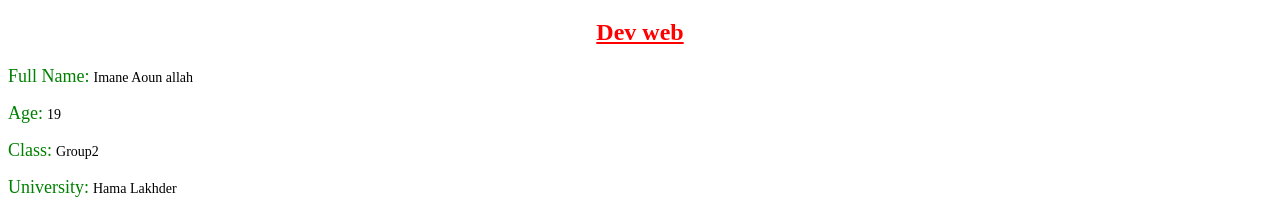
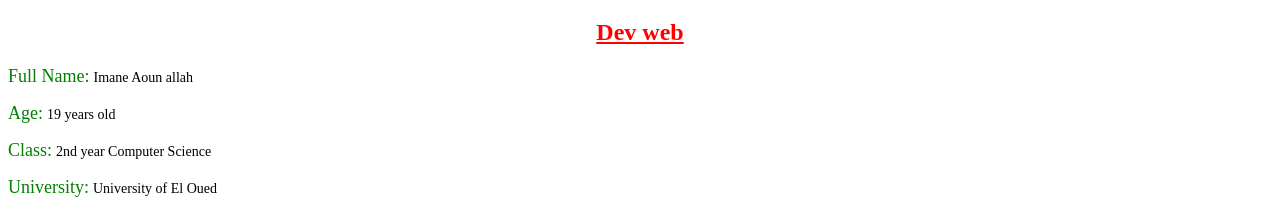
Before and after one commit to imanaounallah/lab1-index.html, a plain HTML site: page index.html in a window 1280 px wide. Shown: the part 61-272 px from the top of the page. Drawn offline with Linux system fonts and the light colour scheme.

Commit message:
index.html

```diff
--- a/index.html
+++ b/index.html
@@ -16,21 +16,19 @@
             </p>
             <p>
                 <span class="label">Age:</span>
-                <span class="value">19</span>
+                <span class="value">19 years old</span>
             </p>
             <p>
                 <span class="label">Class:</span>
-                <span class="value">Group2</span>
+                <span class="value">2nd year Computer Science</span>
             </p>
             <p>
                 <span class="label">University:</span>
-                <span class="value">Hama Lakhder</span>
+                <span class="value">University of El Oued</span>
             </p>
         <div class="image-box">
             <img src="jpg.jpeg" alt="my image" class="my-image">
         </div>
 
-    </div>
-
 </body>
 </html>
```
